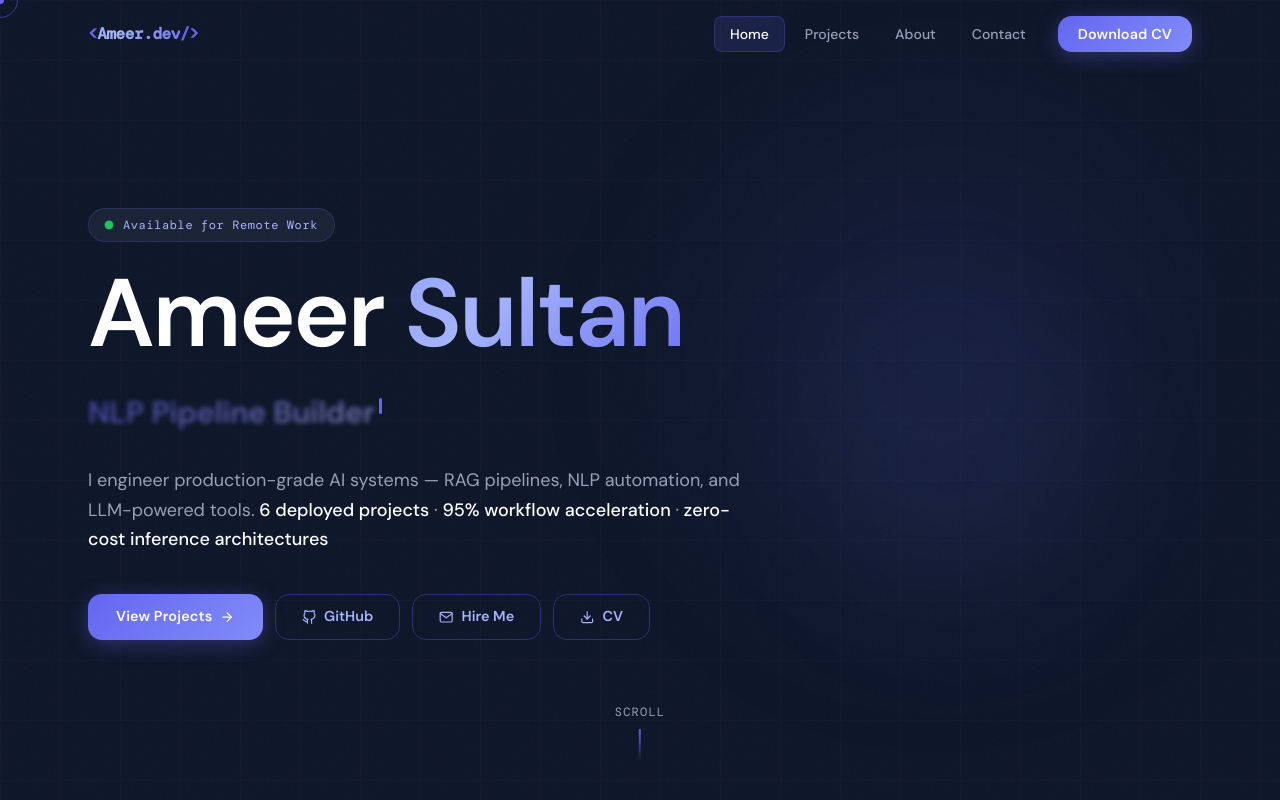
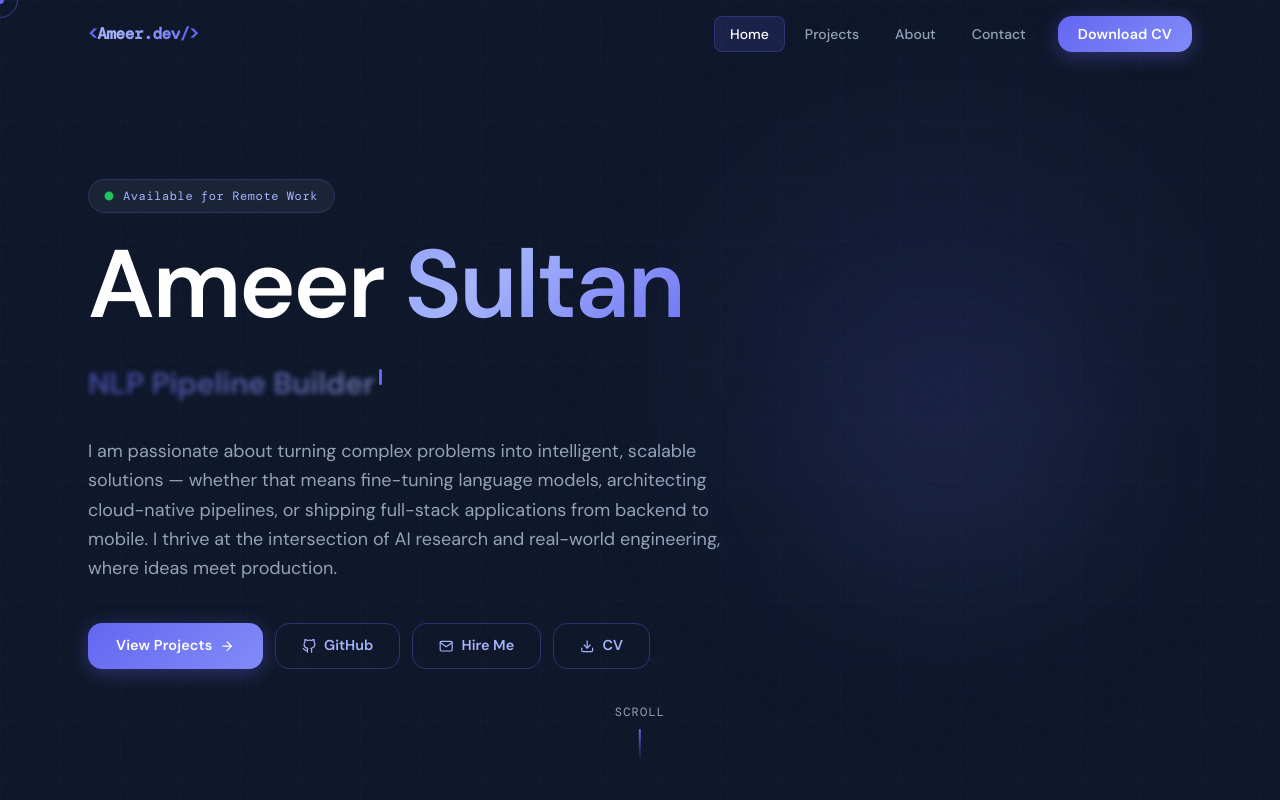
Before and after one commit to Ameer3716/Portfolio, a React (Create React App) app in the folder client/: page / in a window 1280 px wide. Shown: the top 800 px of the page. Built offline with nearby package versions, Linux system fonts and the light colour scheme; the HTML template or start-up script is replaced by a standard one.

Commit message:
Updations

```diff
--- a/client/src/pages/Home.jsx
+++ b/client/src/pages/Home.jsx
@@ -145,12 +145,7 @@ export default function Home() {
 
           {/* Description */}
           <motion.p variants={itemVariants} className="text-[#94A3B8] text-lg max-w-2xl mb-10 leading-relaxed">
-            I engineer production-grade AI systems — RAG pipelines, NLP automation, and LLM-powered tools.{" "}
-            <span className="text-white font-medium">6 deployed projects</span>
-            {" · "}
-            <span className="text-white font-medium">95% workflow acceleration</span>
-            {" · "}
-            <span className="text-white font-medium">zero-cost inference architectures</span>
+            I am passionate about turning complex problems into intelligent, scalable solutions — whether that means fine-tuning language models, architecting cloud-native pipelines, or shipping full-stack applications from backend to mobile. I thrive at the intersection of AI research and real-world engineering, where ideas meet production.
           </motion.p>
 
           {/* CTA buttons */}
```
